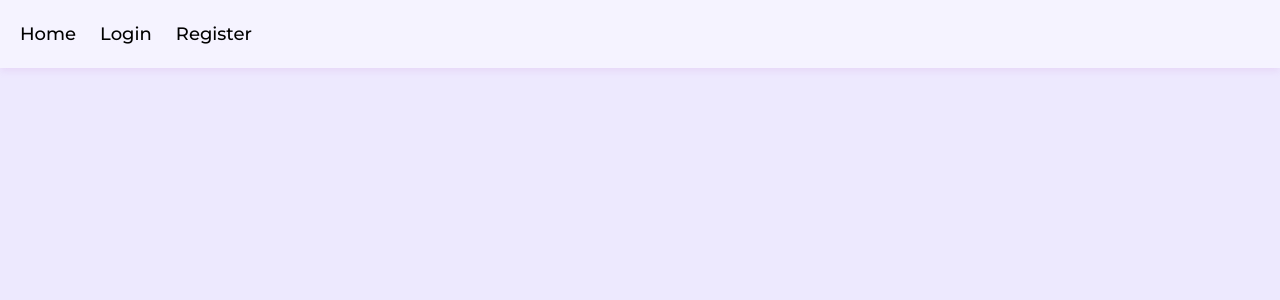
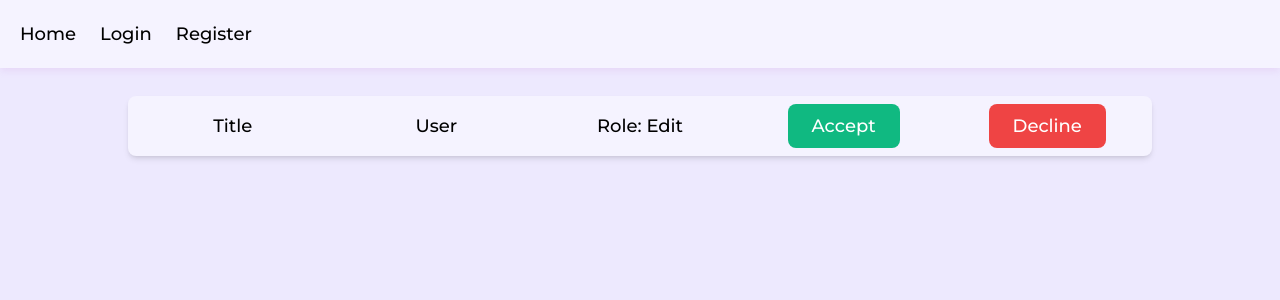
Before and after one commit to krystiano13/docs, a React (Vite) app in the folder client/: page /invites in a window 1280 px wide. Before the commit this address had no page. Shown: the top 300 px of the page. Built offline with nearby package versions, Linux system fonts and the light colour scheme.

Commit message:
create css styles for invite card

```diff
--- a/client/src/App.tsx
+++ b/client/src/App.tsx
@@ -6,6 +6,7 @@ import { Login } from "./views/Login";
 import { Register } from "./views/Register";
 import { Choose } from "./views/Choose";
 import { Workspace } from "./views/Workspace";
+import { Invites } from "./views/Invites";
 
 //components
 import { Navbar } from "./components/Navbar";
@@ -23,6 +24,7 @@ function App() {
             <Route path="/register" element={<Register />} />
             <Route path="/choose" element={<Choose />} />
             <Route path="/workspace" element={<Workspace />} />
+            <Route path="/invites" element={<Invites />} />
           </Routes>
         </BrowserRouter>
       </div>
--- a/client/src/index.css
+++ b/client/src/index.css
@@ -15,3 +15,11 @@
 .btn-shadow {
   box-shadow: rgba(0, 0, 0, 0.07) 0px 1px 1px, rgba(0, 0, 0, 0.07) 0px 2px 2px, rgba(0, 0, 0, 0.07) 0px 4px 4px, rgba(0, 0, 0, 0.07) 0px 8px 8px, rgba(0, 0, 0, 0.07) 0px 16px 16px;
 }
+
+.invite {
+  display: grid;
+  grid-template-columns: repeat(5, 1fr);
+  justify-items: center;
+  align-items: center;
+  gap: 10px;
+}
--- /dev/null
+++ b/client/src/views/Invites.tsx
@@ -0,0 +1,30 @@
+import { useState } from "react";
+
+interface Invite {
+    id: number;
+    user_id: number;
+    document_id: number;
+    role: string;
+    title: string;
+    user: string;
+}
+
+export function Invites() {
+    const [invites, setInvites] = useState<Invite[]>([]);
+
+    return (
+      <div className="w-full h-full overflow-x-hidden pt-24 p-6 flex flex-col items-center">
+        <div className="invite bg-violet-50 p-2 rounded-lg shadow-md w-full max-w-[80vw]">
+          <h2 className="font-medium text-lg">Title</h2>
+          <h2 className="font-medium text-lg">User</h2>
+          <h2 className="font-medium text-lg">Role: Edit</h2>
+          <button className="font-medium text-lg text-white transition-colors hover:bg-emerald-400 bg-emerald-500 p-2 pl-6 pr-6 rounded-lg">
+            Accept
+          </button>
+          <button className="font-medium text-lg text-white transition-colors hover:bg-red-400 bg-red-500 p-2 pl-6 pr-6 rounded-lg">
+            Decline
+          </button>
+        </div>
+      </div>
+    );
+}
```
